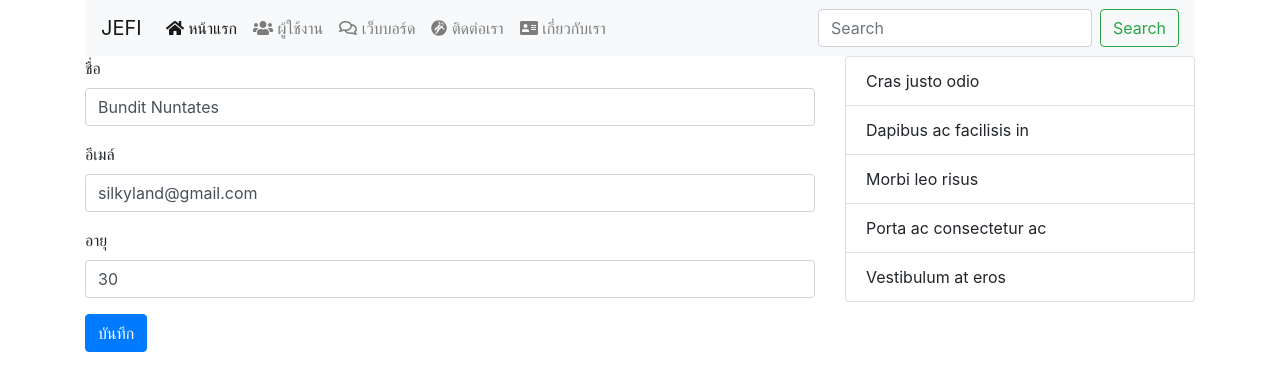
After one commit to Jeffheok08/ci, a CodeIgniter app: page /database/index.php/user/edit/1 in a window 1280 px wide. The commit adds this page. Shown: the top 391 px of the page. Run offline with CodeIgniter, Linux system fonts and the light colour scheme; data comes from the database, SQL or seed files in the repository; both versions use the stored data as it was after the commit; some libraries are stand-ins or nearby versions.

Commit message:
เพิ่มลบแก้ไข

```diff
--- a/application/config/autoload.php
+++ b/application/config/autoload.php
@@ -89,7 +89,7 @@ $autoload['drivers'] = array();
 |
 |	$autoload['helper'] = array('url', 'file');
 */
-$autoload['helper'] = array();
+$autoload['helper'] = array('url', 'file');
 
 /*
 | -------------------------------------------------------------------
--- a/application/controllers/User.php
+++ b/application/controllers/User.php
@@ -2,9 +2,15 @@
 
 class User extends CI_Controller
 {
+    public function __construct()
+    {
+        parent::__construct();
+        $this->load->model('user_model');
+ }
+
     public function index()
     {
-        $this->load->model('user_model');
+
         $users = $this->user_model->getUser();
         $data = array(
             'users' => $users
@@ -14,10 +20,67 @@ class User extends CI_Controller
         $this->load->view('layout/footer');
     }
 
+    public function show($userId = "")
+    {
+         $user = $this->user_model->getUserByID($userId);
+         $data = [
+             'user' => $user->row()
+         ];
+         $this->load->view('layout/header');
+        $this->load->view('user/show', $data);
+        $this->load->view('layout/footer');
+
+    }
+
+    public function edit($userId)
+    {
+        $user = $this->user_model->getUserByID($userId);
+        $data = [
+            'user' => $user->row()
+        ];
+        $this->load->view('layout/header');
+        $this->load->view('user/edit', $data);
+        $this->load->view('layout/footer');
+    }
+    public function update($userId)
+    {
+     $user = $this->input->post();
+     $result = $this->user_model->update($userId,$user);
+     if($result){
+         redirect('/user');
+     }else{
+         echo "Has error";
+     }
+    }
+
     public function addUser()
     {
         $this->load->view('layout/header');
         $this->load->view('user/add_user');
         $this->load->view('layout/footer');
     }
+
+public function create()
+{
+    $data = $this->input->post();
+    $result = $this->user_model->insertUser($data);
+    if($result){
+        redirect('/user');
+    }else{
+        echo "Has error";
+    }
 }
+public function delete($userId)
+{
+
+    $data = $this->input->post();
+    $result = $this->user_model->delete($userId, $data);
+    if($result){
+        redirect('/user');
+    }else{
+        echo "Has error";
+    };
+
+}
+
+}
--- a/application/models/User_model.php
+++ b/application/models/User_model.php
@@ -1,10 +1,44 @@
 <?php
 
-class User_model extends CI_Model {
-
-    public function getUser(){
+class User_model extends CI_Model
+{
+    public function getUser()
+    {
         $query = "SELECT * FROM users";
         $users = $this->db->query($query);
         return $users;
     }
+
+    public function getUserByID($userId)
+    {
+        $query = "SELECT * FROM users WHERE user_id = '$userId'";
+        return $this->db->query($query);
+
+    }
+
+    public function insertUser($data)
+   {
+       $fullname = $data['fullname'];
+       $email = $data['email'];
+       $age = $data['age'];
+       $query = "INSERT INTO users (fullname, email, age) VALUES ('$fullname', '$email', '$age')";
+       return $this->db->query($query);
+   }
+
+   public function update($userId, $data)
+   {
+       $fullname = $data['fullname'];
+       $email = $data['email'];
+       $age = $data['age'];
+       $query = "UPDATE users SET fullname = '$fullname', email = '$email', age = '$age' WHERE user_id = '$userId'";
+       return $this->db->query($query);
+   }
+// application/models
+public function delete($userID)
+   {
+       $query = "DELETE FROM users WHERE user_id = '$userID'";
+       return $this->db->query($query);
+   }
+
+
 }
--- a/application/views/layout/footer.php
+++ b/application/views/layout/footer.php
@@ -6,6 +6,7 @@
         crossorigin="anonymous"></script>
     <script src="https://maxcdn.bootstrapcdn.com/bootstrap/4.0.0/js/bootstrap.min.js" integrity="sha384-JZR6Spejh4U02d8jOt6vLEHfe/JQGiRRSQQxSfFWpi1MquVdAyjUar5+76PVCmYl"
         crossorigin="anonymous"></script>
+        <script defer src="https://use.fontawesome.com/releases/v5.0.6/js/all.js"></script>
 </body>
 
 </html>
--- a/application/views/layout/header.php
+++ b/application/views/layout/header.php
@@ -13,30 +13,31 @@
 <body>
     <div class="container">
         <nav class="navbar navbar-expand-lg navbar-light bg-light">
-            <a class="navbar-brand" href="#">BUNDIT SOFT</a>
+            <a class="navbar-brand" href="#">JEFI</a>
             <button class="navbar-toggler" type="button" data-toggle="collapse" data-target="#navbarSupportedContent" aria-controls="navbarSupportedContent"
                 aria-expanded="false" aria-label="Toggle navigation">
                 <span class="navbar-toggler-icon"></span>
             </button>
 
             <div class="collapse navbar-collapse" id="navbarSupportedContent">
+
                 <ul class="navbar-nav mr-auto">
                     <li class="nav-item active">
-                        <a class="nav-link" href="/">หน้าแรก
+                        <a class="nav-link" href="/"><i class="fas fa-home"></i> หน้าแรก
                             <span class="sr-only">(current)</span>
                         </a>
                     </li>
                     <li class="nav-item">
-                        <a class="nav-link" href="/user">ผู้ใช้งาน</a>
+                        <a class="nav-link" href="/user"><i class="fas fa-users"></i> ผู้ใช้งาน</a>
                     </li>
                     <li class="nav-item">
-                        <a class="nav-link" href="#">เว็บบอร์ด</a>
+                        <a class="nav-link" href="#"><i class="far fa-comments"></i> เว็บบอร์ด</a>
                     </li>
                     <li class="nav-item">
-                        <a class="nav-link" href="#">ติดต่อเรา</a>
+                        <a class="nav-link" href="#"><i class="fab fa-grav"></i> ติดต่อเรา</a>
                     </li>
                     <li class="nav-item">
-                        <a class="nav-link" href="#">เกี่ยวกับเรา</a>
+                        <a class="nav-link" href="#"><i class="fas fa-address-card"></i> เกี่ยวกับเรา</a>
                     </li>
                 </ul>
                 <form class="form-inline my-2 my-lg-0">
--- /dev/null
+++ b/application/views/user/edit.php
@@ -0,0 +1,32 @@
+<div class="row">
+            <div class="col-8">
+            <form action="/user/update/<?php echo $user->user_id ?>" method="post">
+            <div class="form-group">
+                <label>ชื่อ</label>
+                <input value="<?php echo $user->fullname ?>" name="fullname" type="text" class="form-control" placeholder="กรอกชื่อ สกุล">
+            </div>
+            <div class="form-group">
+                <label>อีเมล์</label>
+                <input  value="<?php echo $user->email ?>" name="email" type="email" class="form-control" placeholder="กรอกอีเมล์">
+            </div>
+            <div class="form-group">
+                <label>อายุ</label>
+                <input  value="<?php echo $user->age ?>" name="age" type="number" class="form-control" placeholder="กรอกอายุ">
+            </div>
+            <button type="submit" class="btn btn-primary">บันทึก</button>
+    </form>
+
+
+
+
+            </div>
+            <div class="col-4">
+                <ul class="list-group">
+                    <li class="list-group-item">Cras justo odio</li>
+                    <li class="list-group-item">Dapibus ac facilisis in</li>
+                    <li class="list-group-item">Morbi leo risus</li>
+                    <li class="list-group-item">Porta ac consectetur ac</li>
+                    <li class="list-group-item">Vestibulum at eros</li>
+                </ul>
+            </div>
+        </div>
```
Also changed, not shown: application/views/user/add_user.php (+7 -6 lines), application/views/user/show.php (added, +11 -0 lines), application/views/user/user.php (+6 -5 lines), news.sql (+8 -5 lines).
